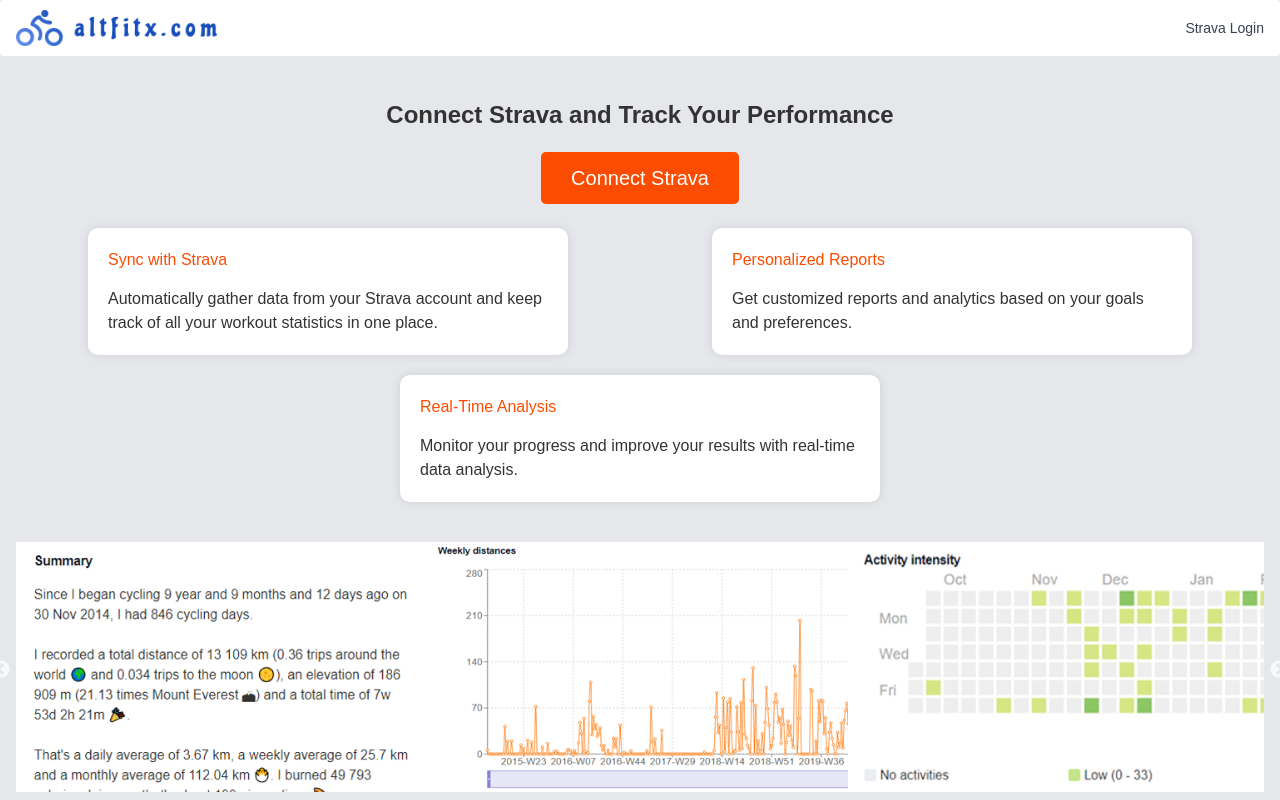
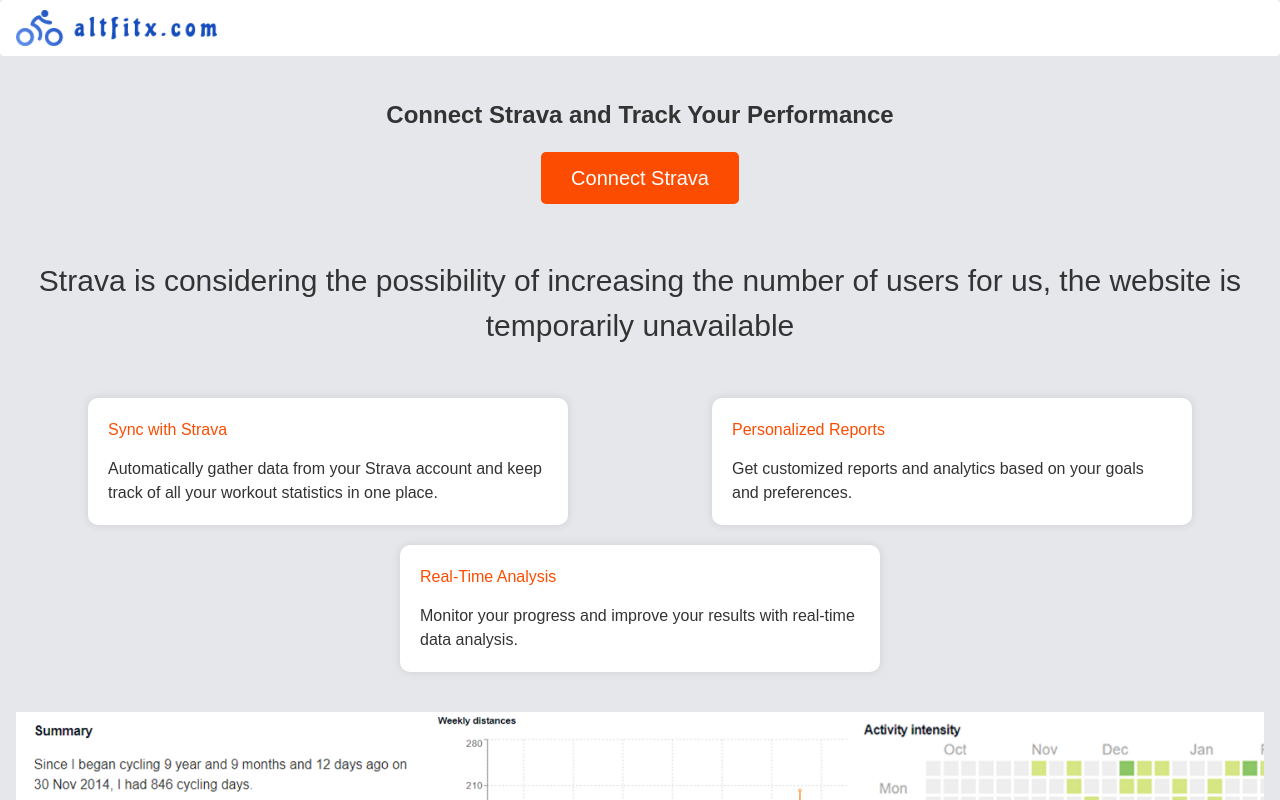
Before and after one commit to RomanKovalev/strava_templates, a React (Vite) app in the folder web/: page / in a window 1280 px wide. Shown: the top 800 px of the page. Built offline with nearby package versions, Linux system fonts and the light colour scheme; no server answers.

Commit message:
disabled site while waiting strava consideration

```diff
--- a/web/index.html
+++ b/web/index.html
@@ -4,7 +4,7 @@
     <meta charset="UTF-8" />
     <link rel="icon" type="image/svg+xml" href="/altfitx.png" />
     <meta name="viewport" content="width=device-width, initial-scale=1.0" />
-    <title>Vite + React</title>
+    <title>AltfitX.com - Your Stats, Your activities Journey</title>
   </head>
   <body class="bg-gray-200">
     <div id="root"></div>
--- a/web/src/components/Header.tsx
+++ b/web/src/components/Header.tsx
@@ -28,7 +28,7 @@
           </>
         ) : (
           <Navbar.Link as="div">
-            <Link to="/strava/login/">Strava Login</Link>
+            {/*<Link to="/strava/login/">Strava Login</Link>*/}
           </Navbar.Link>
         )}
       </Navbar.Collapse>
--- a/web/src/components/MainPage.tsx
+++ b/web/src/components/MainPage.tsx
@@ -12,7 +12,11 @@
             Connect Strava
           </Link>
         </div>
-
+        <div style={{textAlign: "center", fontSize: "30px", paddingTop: "30px", paddingBottom: "30px"}}>
+          <h2>
+            Strava is considering the possibility of increasing the number of users for us, the website is temporarily unavailable
+          </h2>
+        </div>
         <div className={styles.features}>
           <div className={styles.feature}>
             <h3>Sync with Strava</h3>
@@ -36,7 +40,7 @@
             </p>
           </div>
         </div>
-      <SliderComponent />
+        <SliderComponent/>
       </div>
   );
 };
```
Lines whose indentation alone changed are shown as unchanged.
